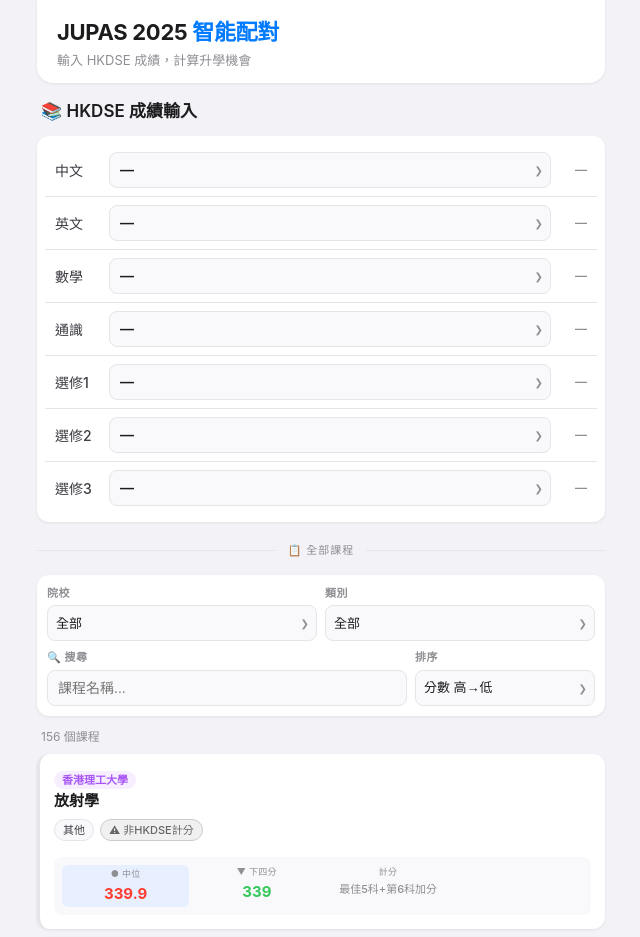
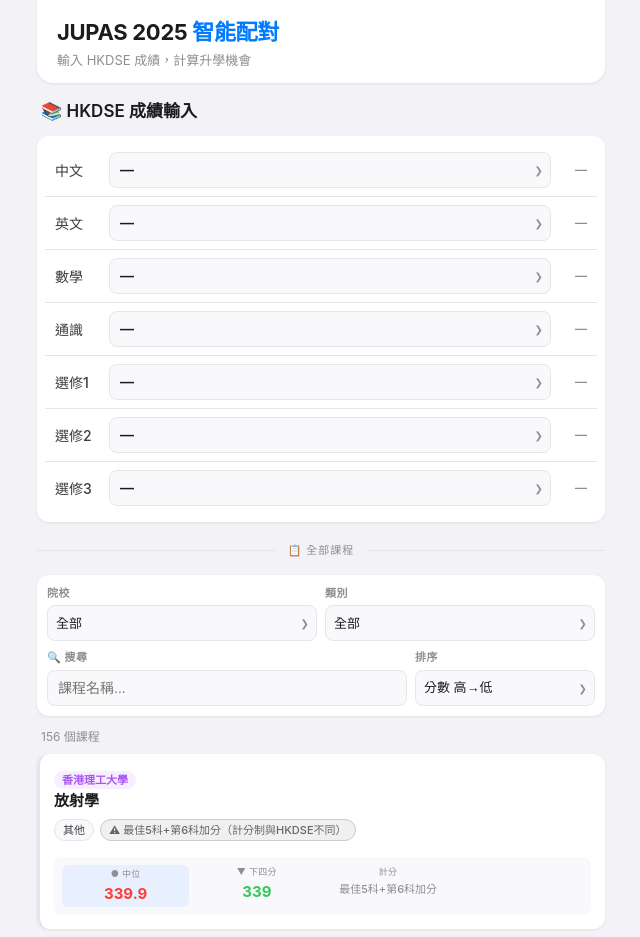
Before and after one commit to whypuss/jupas-stats, a Vue app: page / in a window 1280 px wide. Shown: the top 937 px of the page, without its empty margins (319-959 px from the left). Built offline with nearby package versions, Linux system fonts and the light colour scheme.

Commit message:
fix: show formula in incompatible badge, clarify scoring differs from HKDSE

```diff
--- a/src/App.vue
+++ b/src/App.vue
@@ -63,7 +63,7 @@
               <div class="prog-tags">
                 <span class="tag">{{ p.category }}</span>
                 <span class="tag years" v-if="p.years !== 4">{{ p.years }}年</span>
-                <span class="tag incompatible" v-if="p.incompatible">⚠ 非HKDSE計分</span>
+                <span class="tag incompatible" v-if="p.incompatible">⚠ {{ p.formula }}（計分制與HKDSE不同）</span>
                 <span class="tag interview" v-if="p.interview && !p.incompatible">&#x1F4AC; 面試</span>
               </div>
             </div>
@@ -111,7 +111,7 @@
               <div class="prog-tags">
                 <span class="tag">{{ p.category }}</span>
                 <span class="tag years" v-if="p.years !== 4">{{ p.years }}年</span>
-                <span class="tag incompatible" v-if="p.incompatible">⚠ 非HKDSE計分</span>
+                <span class="tag incompatible" v-if="p.incompatible">⚠ {{ p.formula }}（計分制與HKDSE不同）</span>
                 <span class="tag interview" v-if="p.interview && !p.incompatible">&#x1F4AC; 面試</span>
               </div>
             </div>
@@ -155,7 +155,7 @@
               <div class="prog-tags">
                 <span class="tag">{{ p.category }}</span>
                 <span class="tag years" v-if="p.years !== 4">{{ p.years }}年</span>
-                <span class="tag incompatible" v-if="p.incompatible">⚠ 非HKDSE計分</span>
+                <span class="tag incompatible" v-if="p.incompatible">⚠ {{ p.formula }}（計分制與HKDSE不同）</span>
                 <span class="tag interview" v-if="p.interview && !p.incompatible">&#x1F4AC; 面試</span>
               </div>
             </div>
@@ -247,7 +247,7 @@
               <div class="prog-tags">
                 <span class="tag">{{ p.category }}</span>
                 <span class="tag years" v-if="p.years !== 4">{{ p.years }}年</span>
-                <span class="tag incompatible" v-if="p.incompatible">⚠ 非HKDSE計分</span>
+                <span class="tag incompatible" v-if="p.incompatible">⚠ {{ p.formula }}（計分制與HKDSE不同）</span>
                 <span class="tag interview" v-if="p.interview && !p.incompatible">&#x1F4AC; 面試</span>
               </div>
             </div>
```
Also changed, not shown: 1 other file (tests, documents, lock files or other folders).
